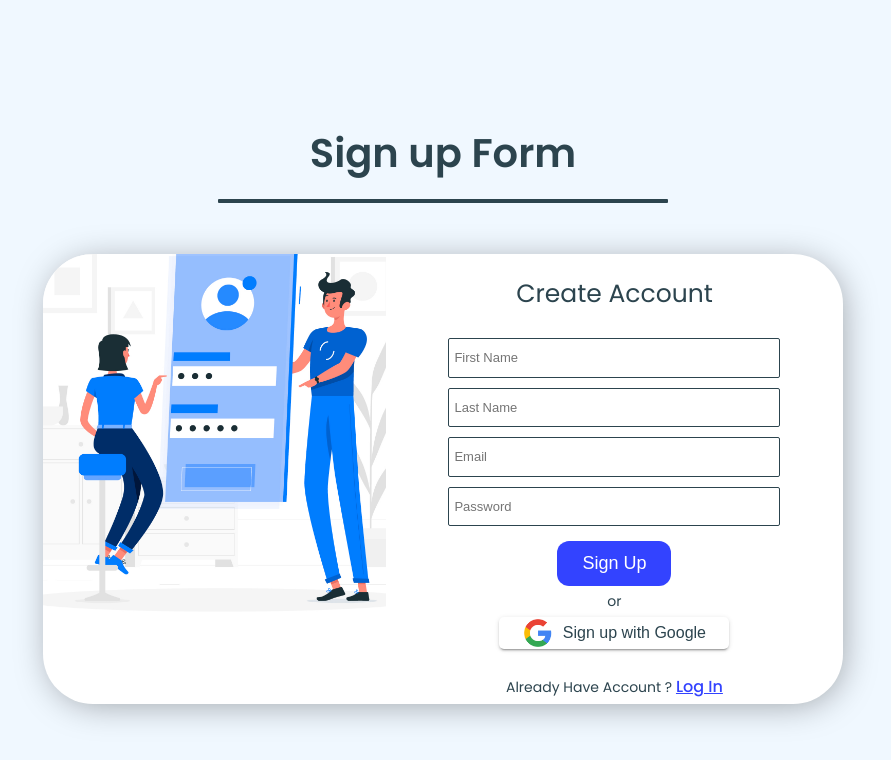
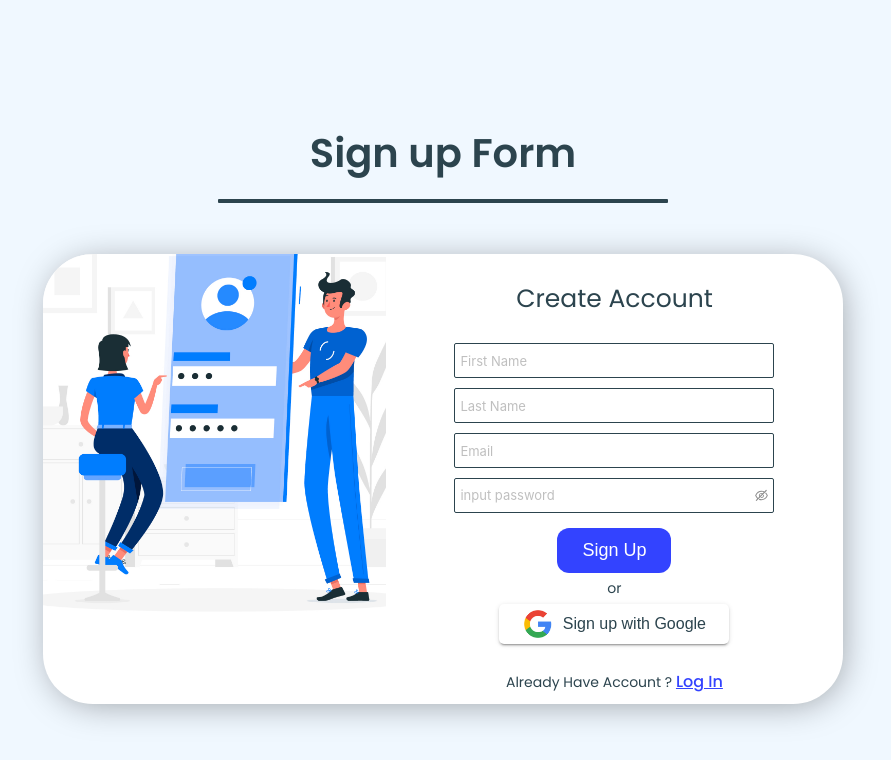
Before and after one commit to eya-harbaoui/Web_Scraping_Automation_NLP, a React (Create React App) app in the folder client/: page /signup in a window 1280 px wide. Shown: the top 760 px of the page, without its empty margins (197-1088 px from the left). Built offline with nearby package versions, Linux system fonts and the light colour scheme.

Commit message:
password visible confirmed

```diff
--- a/client/src/pages/Login/index.jsx
+++ b/client/src/pages/Login/index.jsx
@@ -68,7 +68,7 @@ function Login() {
             placeholder="Email"
             required
           />
-          <input
+          <PasswordVisible
             type="password"
             name="password"
             onChange={(e) => setPassword(e.target.value)}
--- a/client/src/pages/Signup/index.jsx
+++ b/client/src/pages/Signup/index.jsx
@@ -91,7 +91,7 @@ function Signup() {
         </div>
         <div className={styles.right}>
           <h2 className={styles.from_heading}>Create Account</h2>
-          <input
+          <Input
             type="text"
             name="firstName"
             className={styles.input}
@@ -99,7 +99,7 @@ function Signup() {
             onChange={(e) => setFirstName(e.target.value)}
             required
           />
-          <input
+          <Input
             type="text"
             name="lastName"
             className={styles.input}
@@ -107,7 +107,7 @@ function Signup() {
             onChange={(e) => setLastName(e.target.value)}
             required
           />
-          <input
+          <Input
             type="email"
             name="email"
             className={styles.input}
@@ -115,7 +115,7 @@ function Signup() {
             onChange={(e) => setEmail(e.target.value)}
             required
           />
-          <input
+          <PasswordVisible
             type="password"
             className={styles.input}
             name="password"
```
